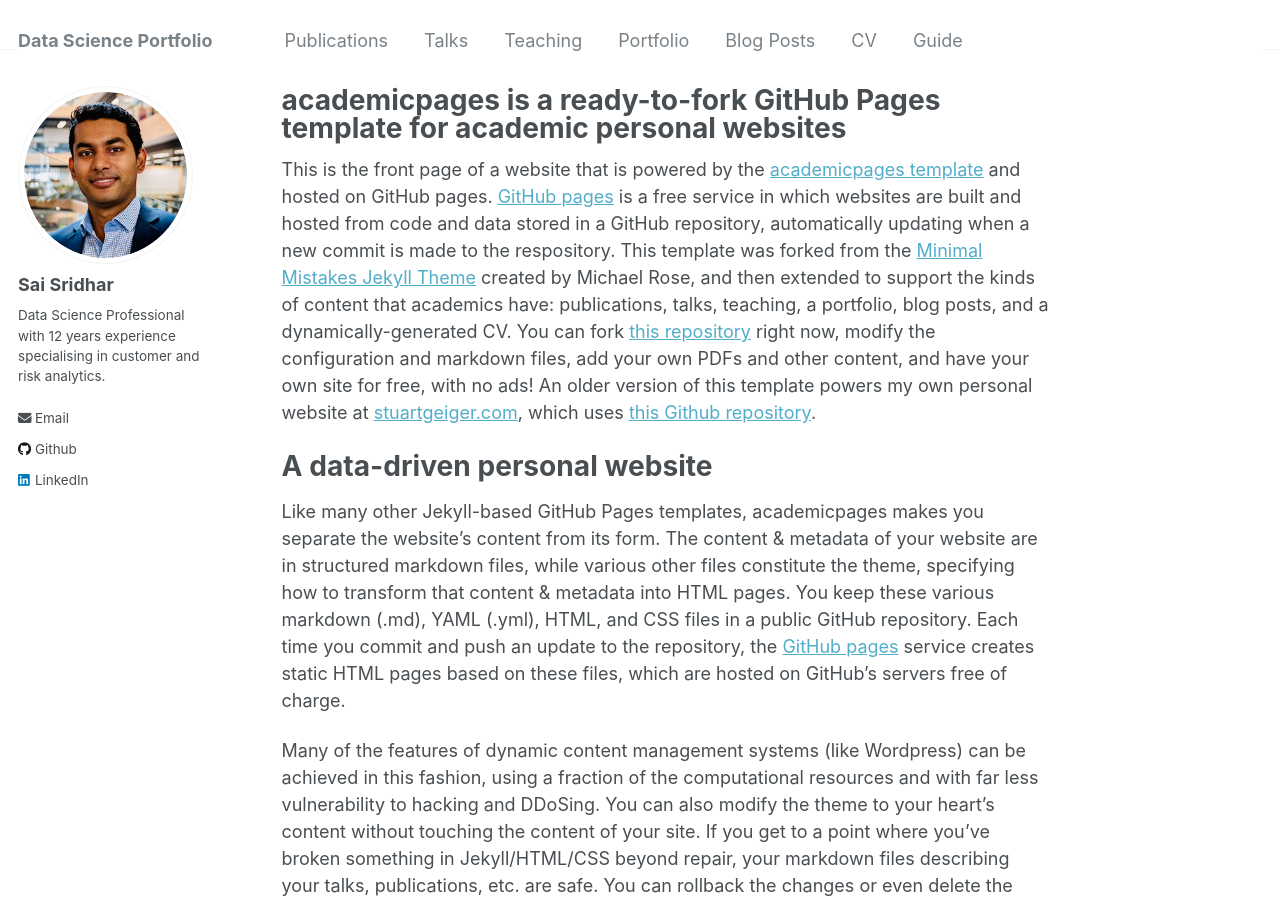
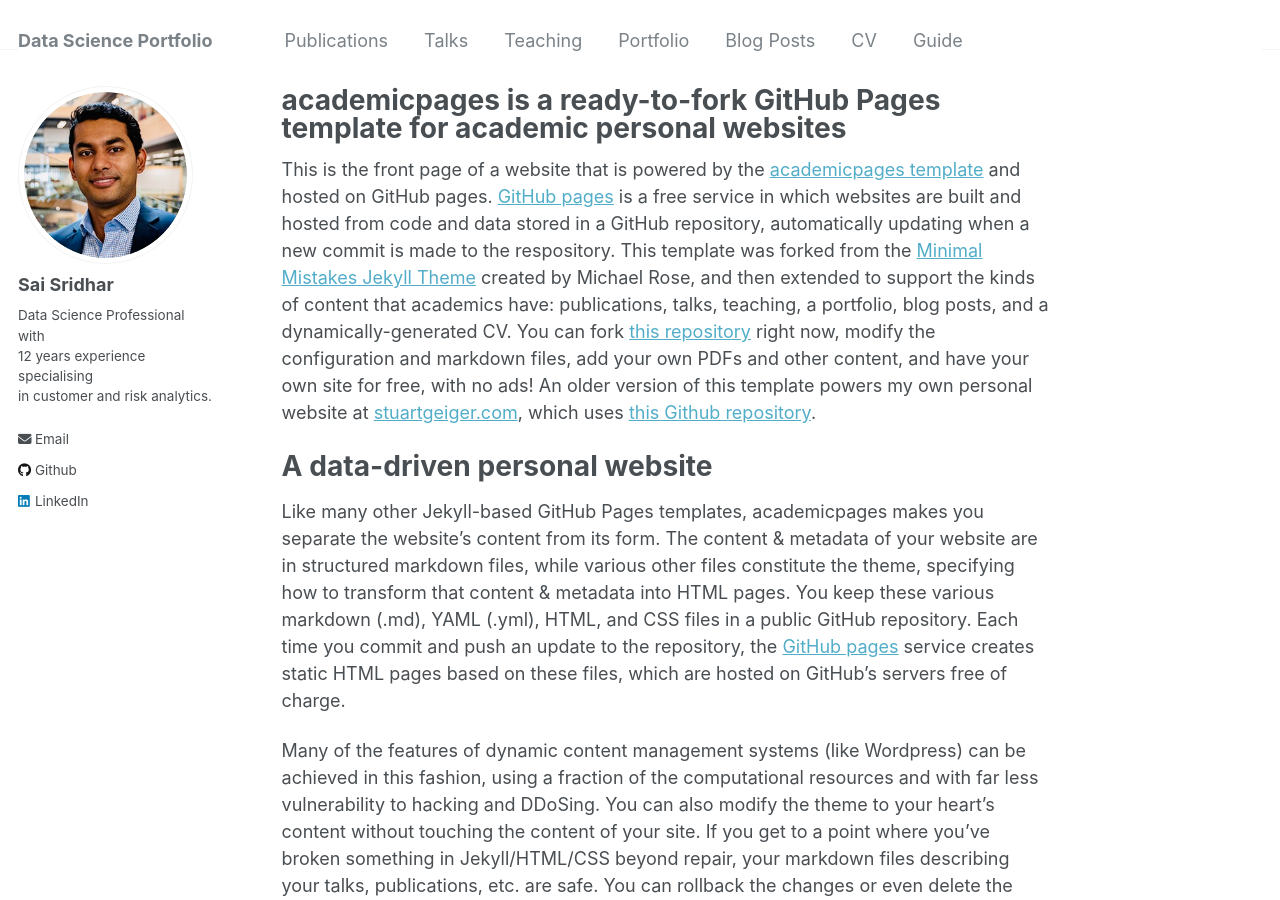
Before and after one commit to saiksridhar/saiksridhar.github.io, a Jekyll site: the page built from _pages/about.md, in a window 1280 px wide and 900 px high. Built offline with Jekyll 4.4.1, drawn with Linux system fonts in a browser that asks for light colours.

```diff
--- a/_config.yml
+++ b/_config.yml
@@ -24,10 +24,7 @@ author:
   avatar           : "S Sridhar circle crop final.jpeg"
   name             : "Sai Sridhar"
   pronouns         : # example: "she/her"
-  bio              : |
-    Data Science Professional with
-    12 years experience specialising
-    in customer and risk analytics.
+  bio              : "Data Science Professional with<br/>12 years experience specialising<br/>in customer and risk analytics."
   # location         : "Earth"
   # employer         : "Commonwealth Bank"
   uri              : # URL
```
